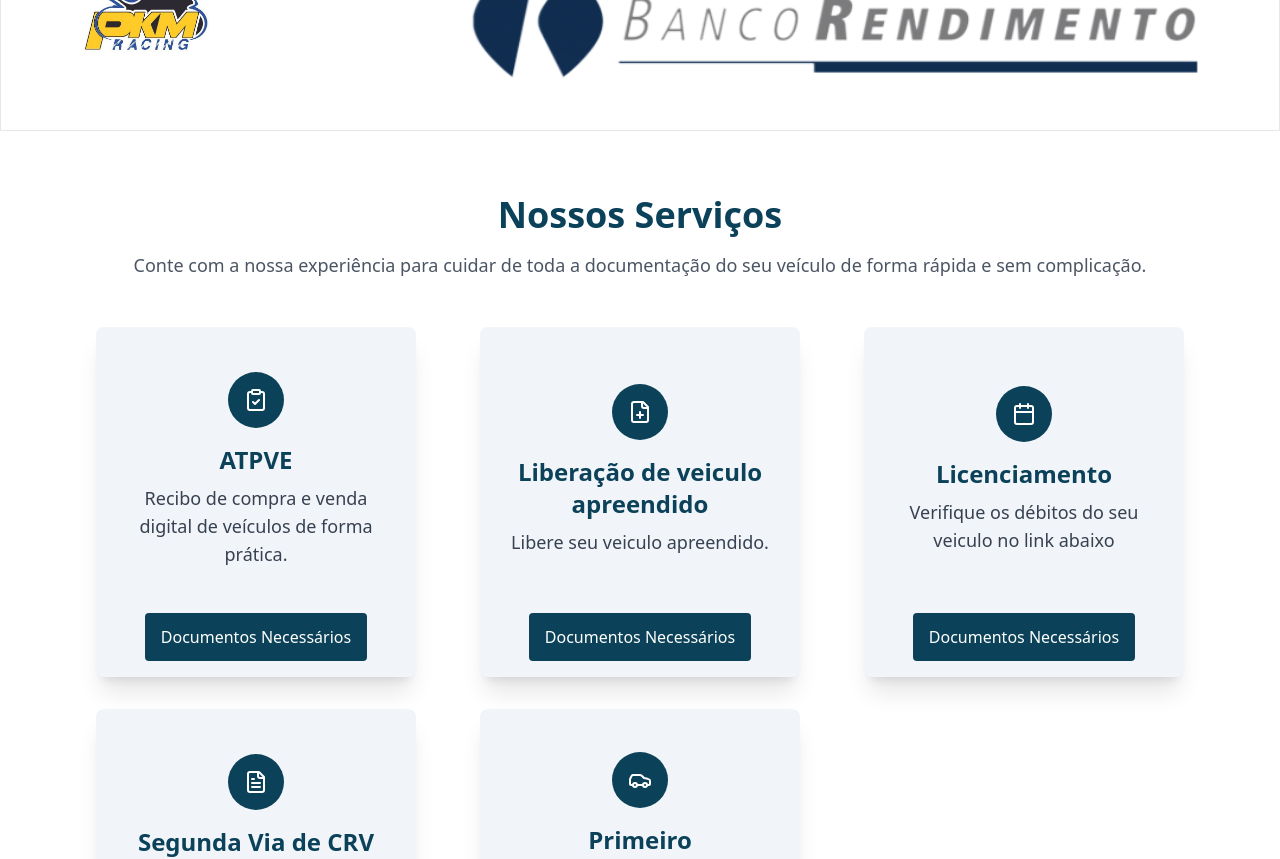
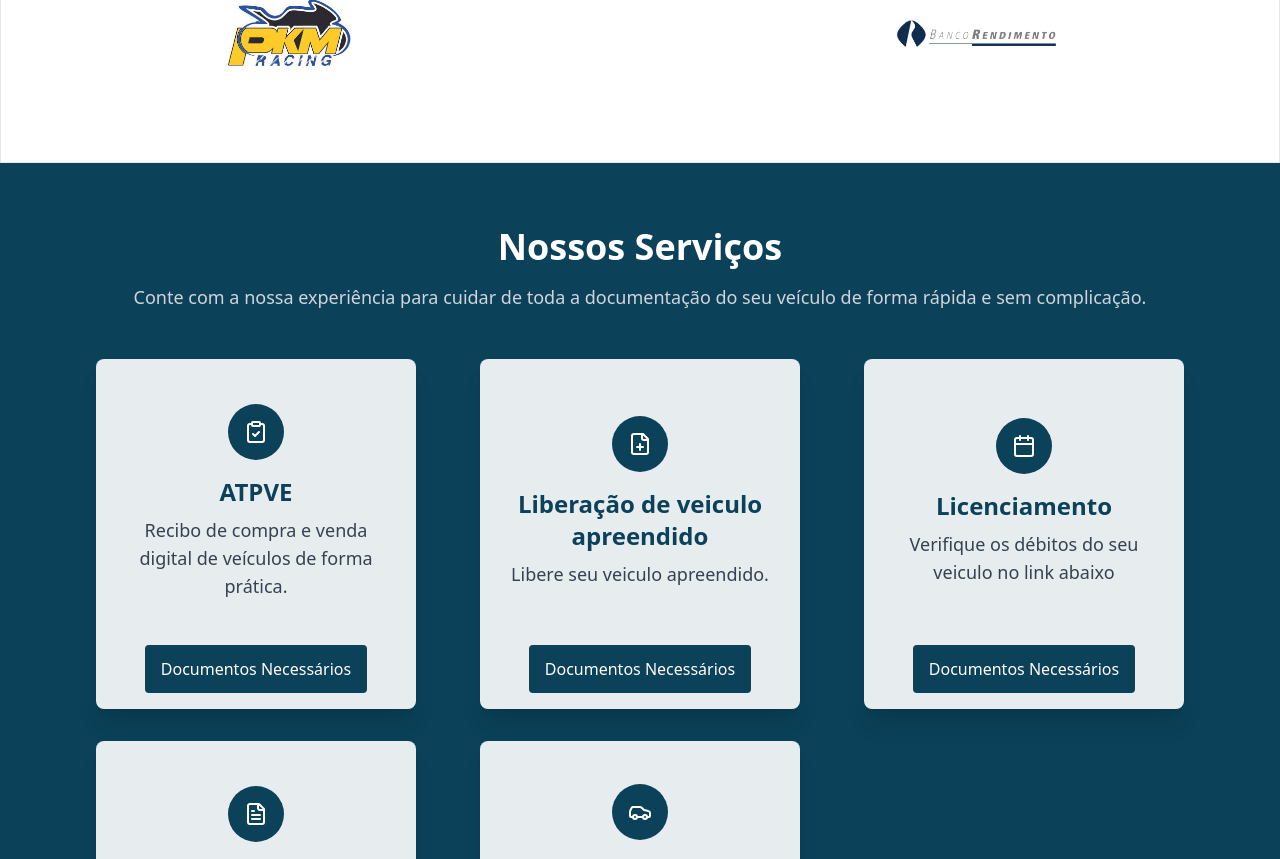
Before and after one commit to ArthurAGomes/FgtDespachante, a React (Vite) app: page / in a window 1280 px wide. Shown: the part 1680-2539 px from the top of the page. Built offline with nearby package versions, Linux system fonts and the light colour scheme.

Commit message:
servicos

```diff
--- a/src/components/Parceiros.jsx
+++ b/src/components/Parceiros.jsx
@@ -13,7 +13,7 @@ function Parceiros() {
           target="_blank"
           rel="noopener noreferrer"
         >
-          <img src={PKM} alt="PKM" className="h-32 object-contain rounded-sm" />
+          <img src={PKM} alt="PKM" className="h-32 w-32 object-contain rounded-sm" />
         </a>
 
         <a
@@ -24,7 +24,7 @@ function Parceiros() {
           <img
             src={bancoRendimento}
             alt="Banco Rendimento"
-            className="h-32 object-contain rounded-sm"
+            className="h-40 w-40 object-contain rounded-sm"
           />
         </a>
       </div>
--- a/src/components/Servicos.jsx
+++ b/src/components/Servicos.jsx
@@ -93,13 +93,11 @@ function Servicos() {
 
 
   return (
-    <div className="w-full py-16 bg-white">
+    <div className="w-full py-16 bg-customDarkBlue">
       <div className="container mx-auto max-w-6xl px-4">
         <div className="text-center mb-12">
-          <h2 className="text-4xl font-bold text-customDarkBlue">
-            Nossos Serviços
-          </h2>
-          <p className="text-lg text-gray-600 mt-4">
+          <h2 className="text-4xl font-bold text-white">Nossos Serviços</h2>
+          <p className="text-lg text-gray-300 mt-4">
             Conte com a nossa experiência para cuidar de toda a documentação do
             seu veículo de forma rápida e sem complicação.
           </p>
@@ -109,7 +107,7 @@ function Servicos() {
           {services.map((service, index) => (
             <div
               key={index}
-              className="w-80 h-[350px] bg-slate-100 rounded-lg shadow-xl overflow-hidden flex flex-col items-center justify-between"
+              className="w-80 h-[350px] bg-white/90 rounded-lg shadow-xl overflow-hidden flex flex-col items-center justify-between"
             >
               <div className="p-6 text-center flex-1 flex justify-center flex-col items-center">
                 <div className="bg-customDarkBlue p-4 rounded-full inline-block mb-4">
```
